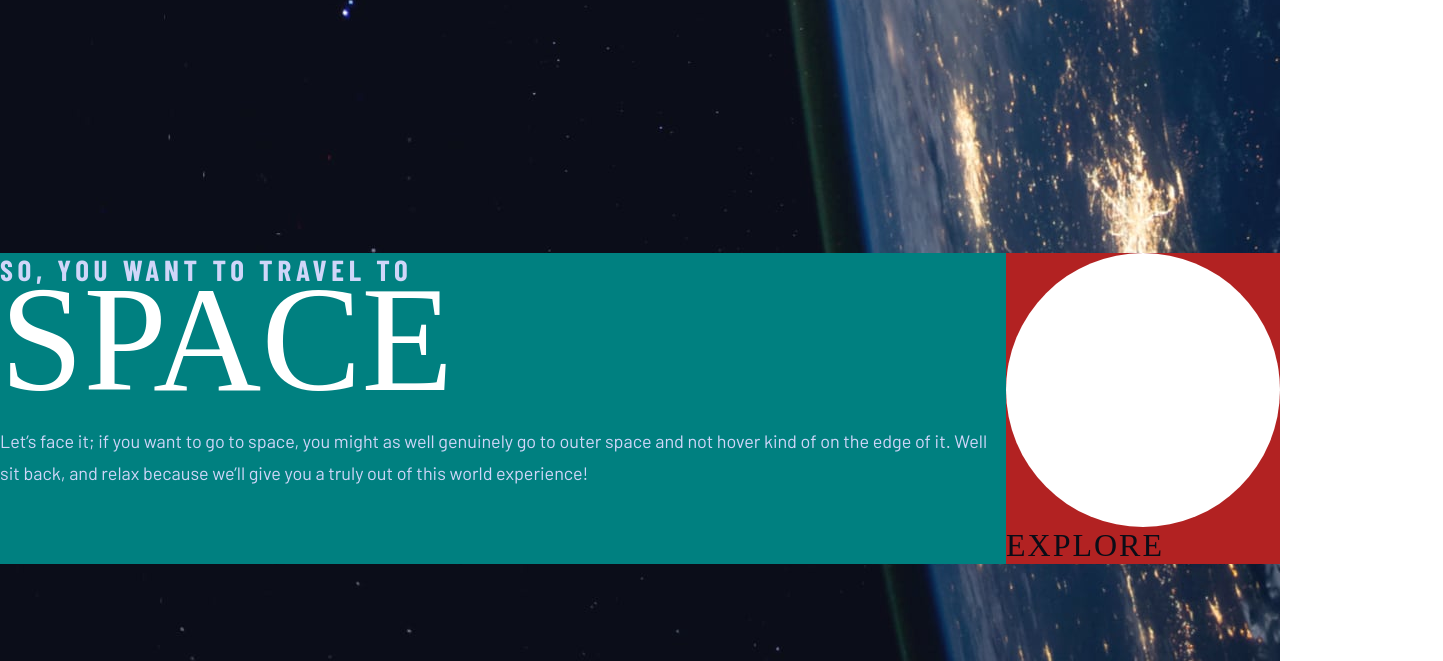
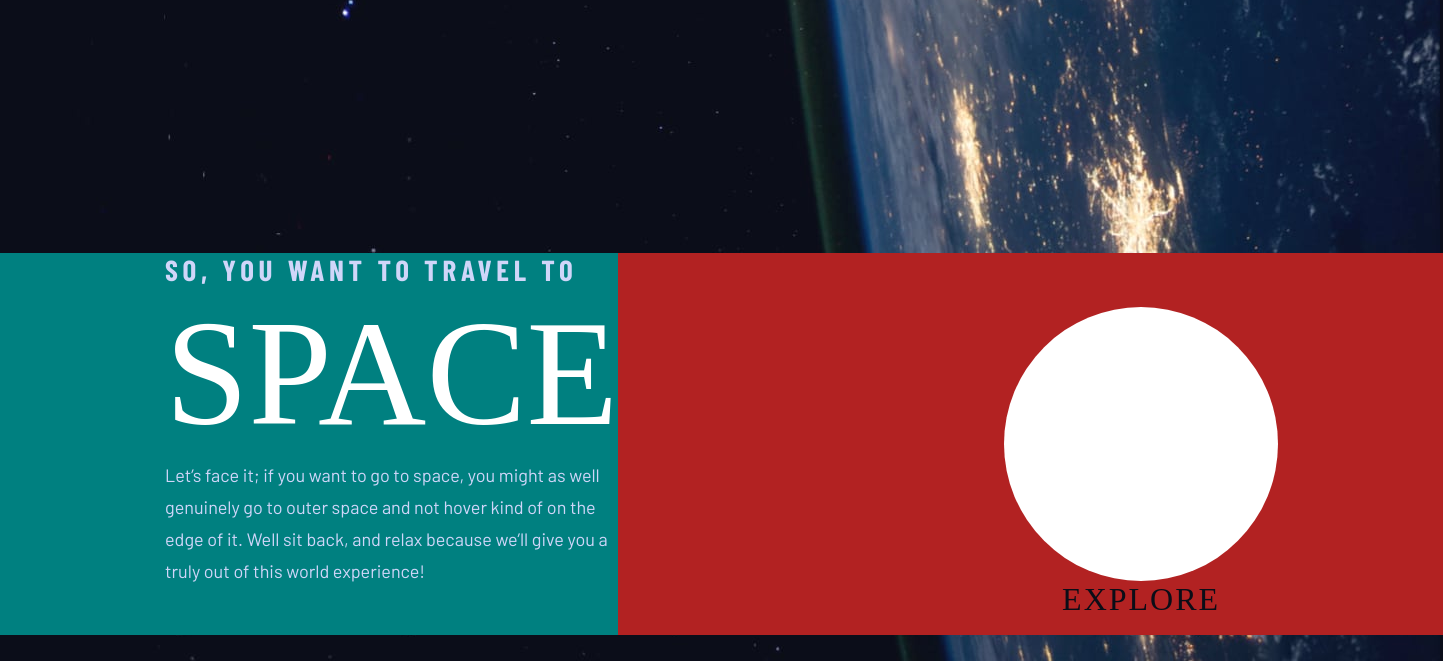
Before and after one commit to Tilda16/Challenge-Up-In-Space, a plain HTML site: page index.html in a window 1280 px wide. Shown: the part 139-800 px from the top of the page, 1443 px wide, since content can reach past the window. Drawn offline with nearby package versions, Linux system fonts and the light colour scheme; a web font is replaced by a local one.

Commit message:
corrected the postitions of the flex divs

```diff
--- a/style.css
+++ b/style.css
@@ -106,7 +106,7 @@ Explore Ad section
 /* header text for the ad  */
 
 .row {
-  background-color: coral;
+  /* background-color: coral; */
   display: flex;
 }
 .column {
@@ -114,7 +114,10 @@ Explore Ad section
 }
 .Ad-Text {
   background-color: teal;
-  left: 0;
+  padding-left: 165px;
+  height: 382px;
+  display: flex;
+  flex-direction: column;
 }
 
 .First {
@@ -124,9 +127,7 @@ Explore Ad section
   letter-spacing: 4.725px;
   line-height: 34px;
   /* background-color: deeppink; */
-  position: absolute;
-  top: 0;
-  display: block;
+
 }
 
 .pop-out {
@@ -136,7 +137,6 @@ Explore Ad section
   font-size: 150px;
   display: block;
   line-height: 172px;
-  letter-spacing: 0;
   /* background-color: aquamarine; */
 }
 
@@ -153,6 +153,14 @@ Explore Ad section
 
 .Explore-here {
   background-color: firebrick;
+  padding-left: 386px;
+  padding-right: 165px;
+  padding-top: 54px;
+  display: flex;
+  justify-content: center;
+  flex-wrap: wrap;
+  align-content: flex-start;
+
 }
 
 .Explore__circle-button {
@@ -171,4 +179,7 @@ Explore Ad section
   line-height: 37px;
   letter-spacing: 2px;
   color: #0B0D17;
+  display: flex;
+  justify-content: center;
+  flex-direction: column;
 }
```
